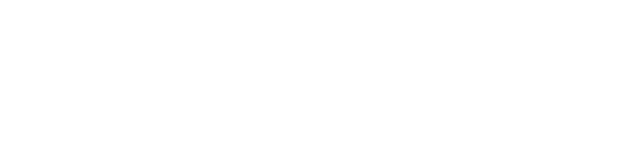
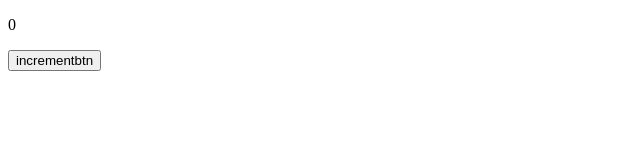
Before and after one commit to acciojob/increment-counter-Chaitanya306, a website: page main.html in a window 1280 px wide. Shown: the whole page, without its empty margins (0-640 px from the left). Drawn offline with Linux system fonts and the light colour scheme.

Commit message:
created a submission

```diff
--- a/main.html
+++ b/main.html
@@ -8,6 +8,8 @@
 
 <body>
 	<!-- the entire body must be written by student -->
+	<p id="count">0</p>
+	<button onclick="increment" id="btn">incrementbtn</button>
     <script type="text/javascript" src="./script.js">
 </script>
 
--- a/script.js
+++ b/script.js
@@ -1 +1,9 @@
 //your JS code here. If required.
+const count=document.getElementById("count")
+const btn=document.getElementById("btn")
+
+function increment(){
+	const cnt=Number(count.textContent)
+	cnt++
+	count.textContent=cnt
+}
```
